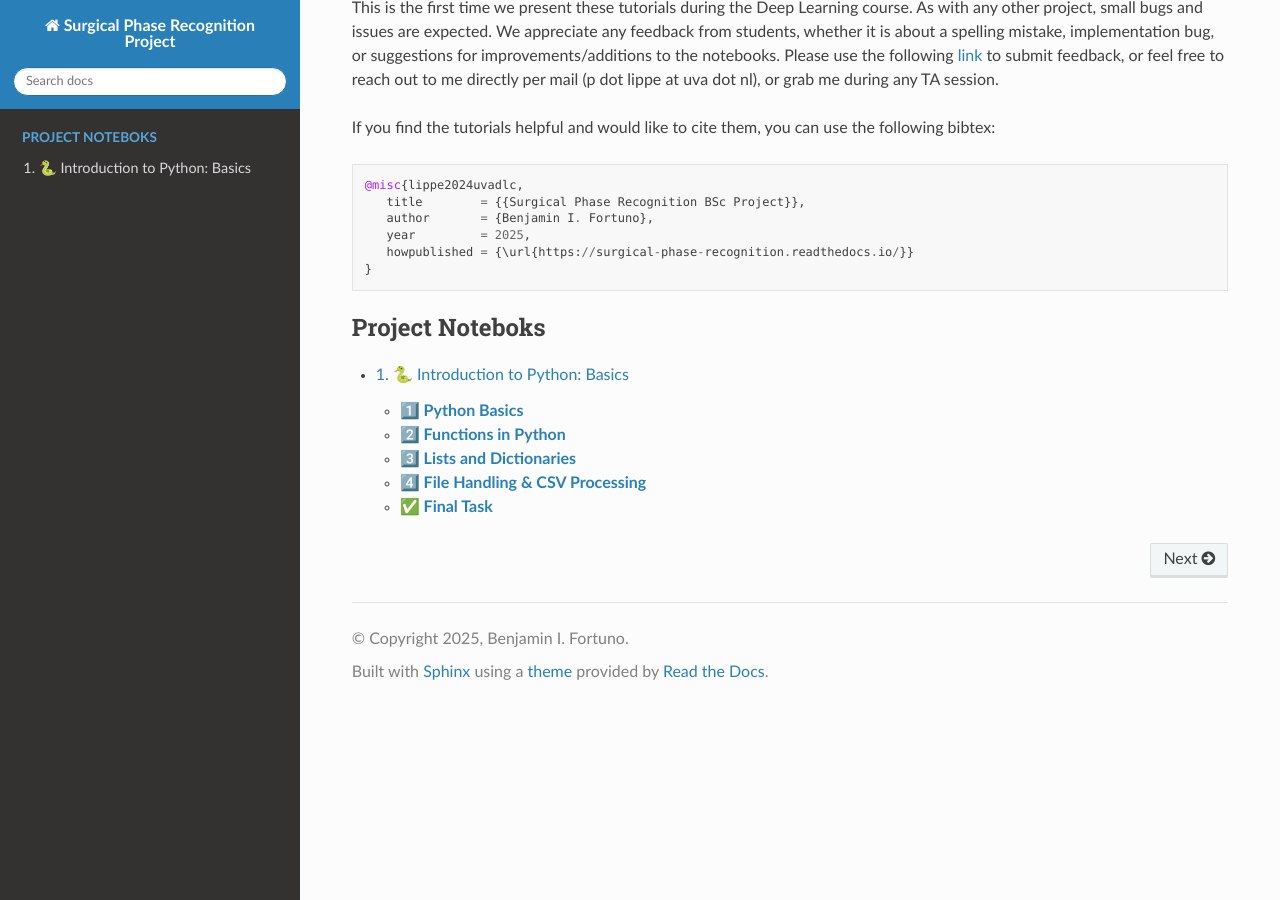
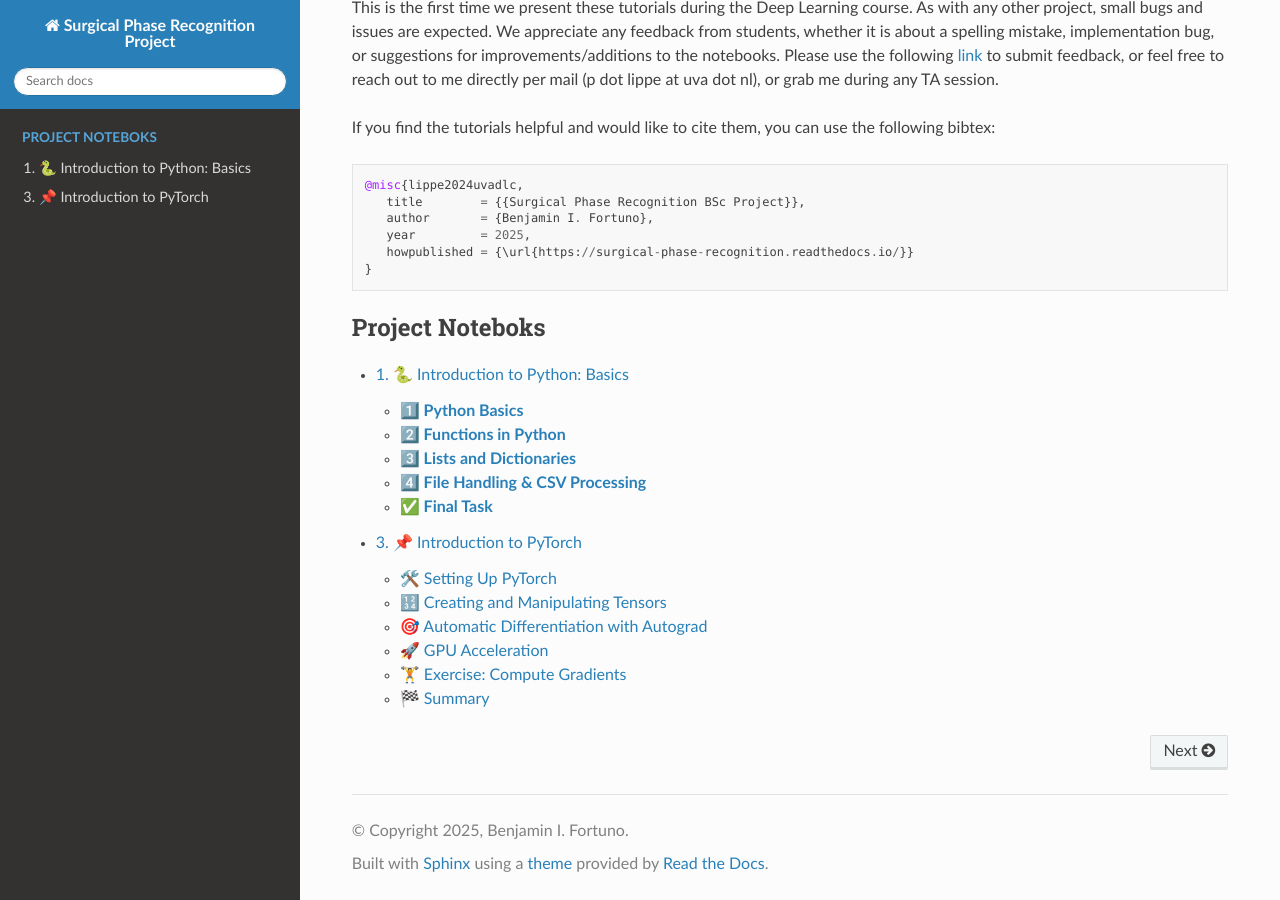
Before and after one commit to bfortuno/Surgical-Phase-Recognition, a Sphinx documentation site: the page built from docs/index.rst, in a window 1280 px wide and 900 px high, scrolled down 1879 px. Built offline with Sphinx 7.4.7 and the Read the Docs theme 3.1.0, drawn with Linux system fonts in a browser that asks for light colours; pages that are not in the unit, such as notebooks, are missing from menus.

Commit message:
Add tutorial 3

```diff
--- a/docs/index.rst
+++ b/docs/index.rst
@@ -86,3 +86,4 @@ If you find the tutorials helpful and would like to cite them, you can use the f
 
    tutorial_notebooks/tutorial1/python_basics_1
    tutorial_notebooks/tutorial2/python_basics_2
+   tutorial_notebooks/tutorial3/pytorch_intro
```
Also changed, not shown: docs/tutorial_notebooks/tutorial1/python_basics_1.ipynb, docs/tutorial_notebooks/tutorial3/pytorch_intro.ipynb (added).
